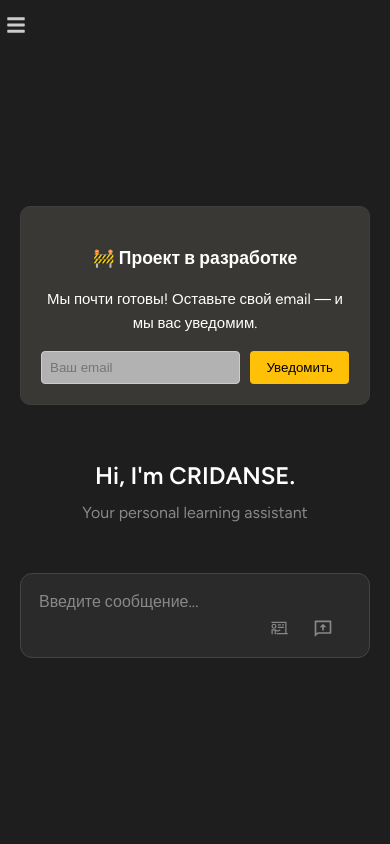
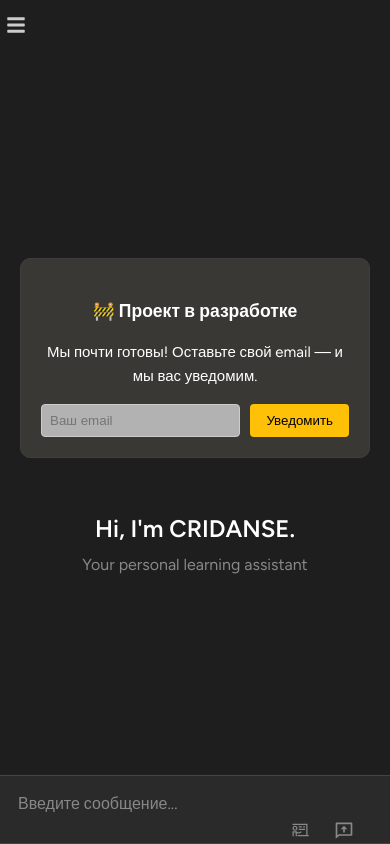
Before and after one commit to Maricvs/CRIDANSE, a React (Vite) app in the folder frontend/: page / in a window 390 px wide. Built offline with nearby package versions, Linux system fonts and the light colour scheme.

Commit message:
scroll_main

```diff
--- a/frontend/src/App.css
+++ b/frontend/src/App.css
@@ -80,6 +80,7 @@ html, body, #root {
   scrollbar-width: thin;
   scrollbar-color: #666 #1e1e1e;
   -webkit-overflow-scrolling: touch;
+  padding-bottom: 0;
 }
 
 .main-content::-webkit-scrollbar {
@@ -112,11 +113,13 @@ html, body, #root {
   flex-direction: column;
   align-items: center;
   padding: 1rem;
+  padding-bottom: 0;
   max-width: 768px;
   margin: 0 auto;
   width: 100%;
   box-sizing: border-box;
   position: relative;
+  min-height: 0;
 }
 
 @media (max-width: 768px) {
@@ -145,6 +148,7 @@ html, body, #root {
     display: flex;
     flex-direction: column;
     z-index: 1;
+    padding-bottom: 0;
   }
 
   .chat-wrapper {
@@ -153,8 +157,8 @@ html, body, #root {
     height: 100%;
     position: relative;
     flex: 1;
-    overflow-y: auto;
-    -webkit-overflow-scrolling: touch;
+    min-height: 0;
+    padding-bottom: 0;
   }
 
   .auth-container {
--- a/frontend/src/ChatField.css
+++ b/frontend/src/ChatField.css
@@ -118,8 +118,8 @@
   box-sizing: border-box;
   padding: 0 1rem;
   background-color: #1e1e1e;
-  min-height: 56px; /* Минимальная высота для хорошего тапа */
-  flex-direction: column; /* Изменено на column */
+  min-height: 56px;
+  flex-direction: column;
 }
 
 /* Инструменты ввода чата */
@@ -370,9 +370,12 @@
   border: 1px solid #444;
   border-radius: 12px;
   background-color: #2a2a2a;
-  position: sticky;
+  position: fixed;
   bottom: 0;
+  left: 50%;
+  transform: translateX(-50%);
   z-index: 10;
+  box-sizing: border-box;
 }
 
 .input-container {
@@ -419,3 +422,26 @@ textarea::placeholder {
 .chat-messages > .message:first-child {
   margin-top: 2rem; /* Дополнительный отступ для первого сообщения */
 }
+
+@media (max-width: 767px) {
+  .chat-field {
+    position: fixed;
+    bottom: 0;
+    left: 0;
+    right: 0;
+    width: 100%;
+    max-width: 100%;
+    transform: none;
+    border-radius: 0;
+    border-left: none;
+    border-right: none;
+    padding-bottom: env(safe-area-inset-bottom);
+  }
+
+  .chat-input-container {
+    padding: 0 0.75rem;
+    position: relative;
+    background-color: var(--bg-color);
+    padding-bottom: env(safe-area-inset-bottom);
+  }
+}
--- a/frontend/src/components/Chat.css
+++ b/frontend/src/components/Chat.css
@@ -30,6 +30,7 @@
   height: 100%;
   position: relative;
   scroll-behavior: smooth;
+  padding-bottom: 120px; /* Отступ для chat-input */
 }
 
 .messages-end-anchor {
@@ -50,6 +51,9 @@
   .chat-loading {
     padding-top: 60px; /* Учитываем верхнюю панель */
   }
+  .chat-messages {
+    padding-bottom: calc(120px + env(safe-area-inset-bottom));
+  }
 }
 
 /* Высококонтрастный режим для лучшей доступности */
```
